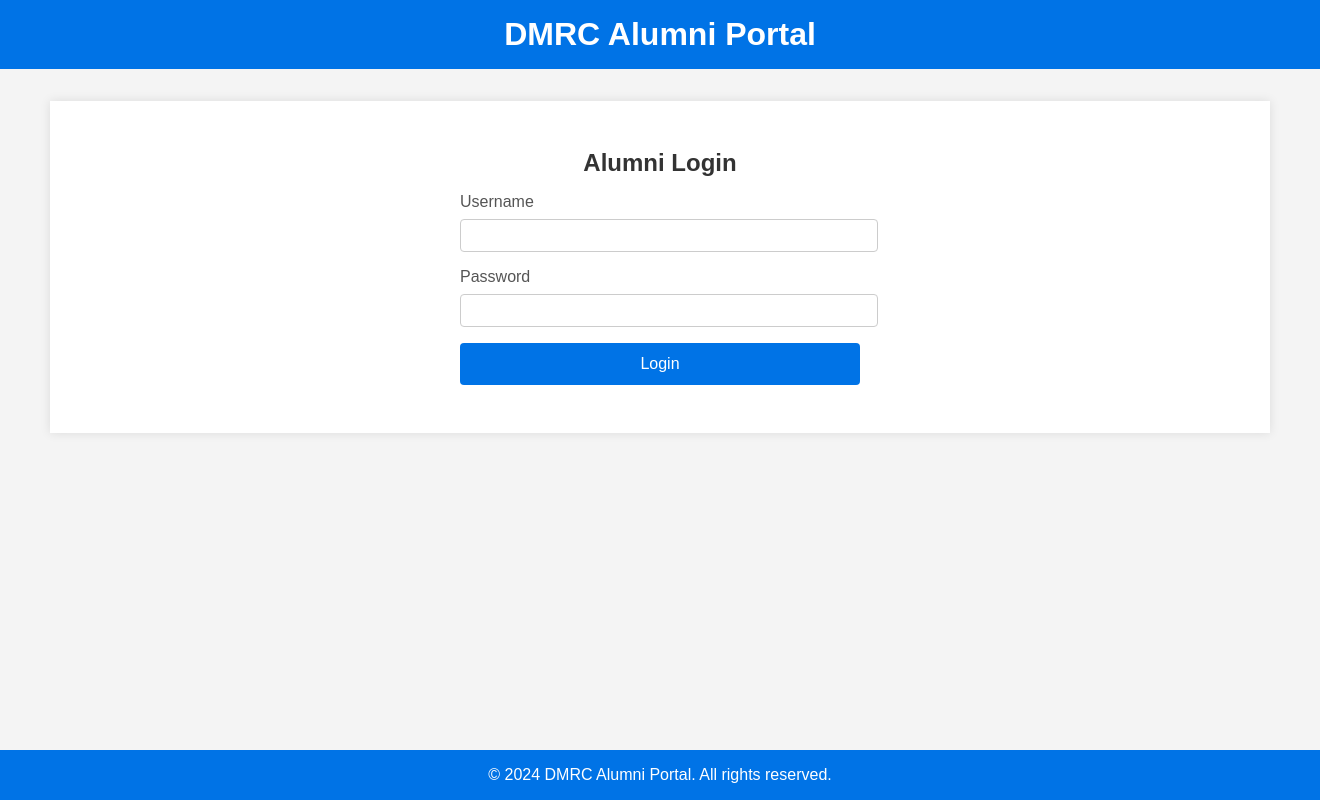
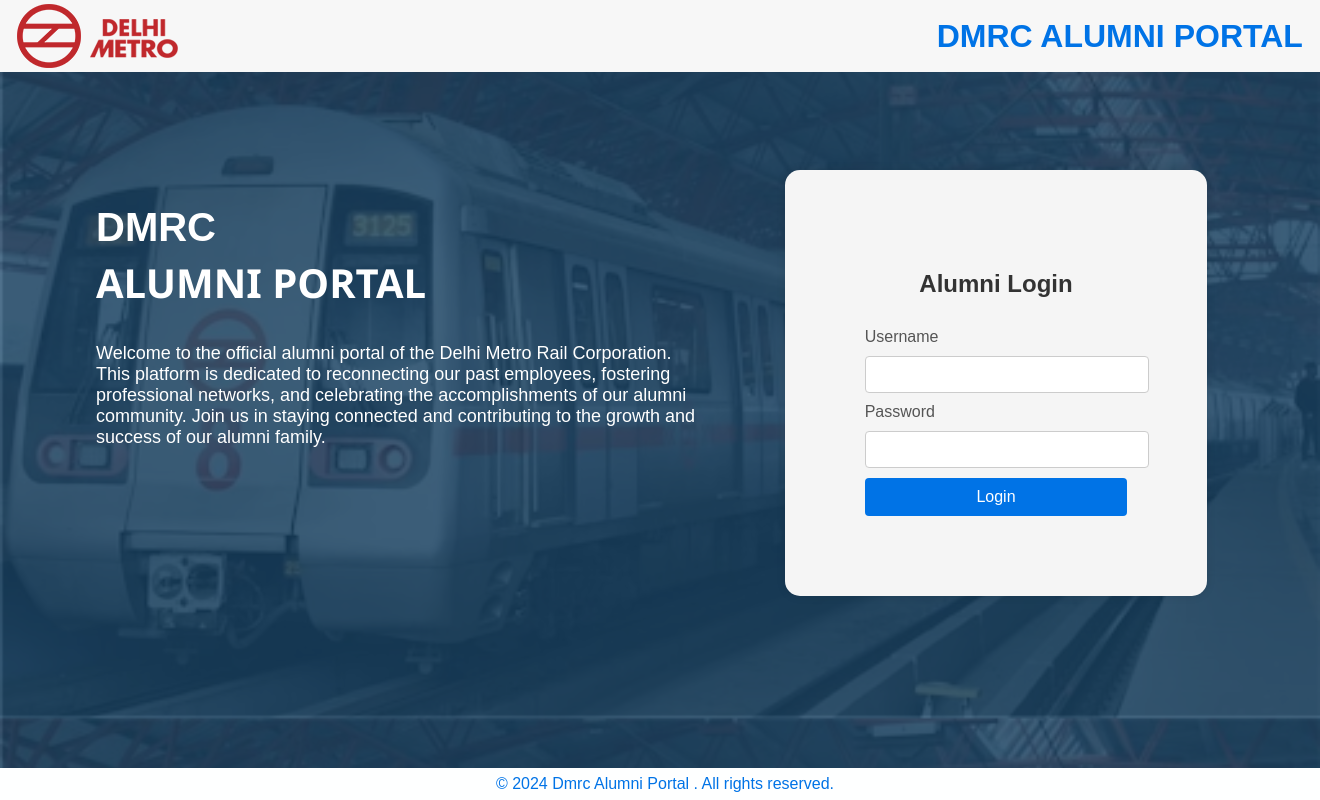
Before and after one commit to daksh-xyz/DMRC, a PHP site: page / in a window 1320 px wide. Run offline with PHP 8.4, Linux system fonts and the light colour scheme.

Commit message:
modified

```diff
--- a/config/config.php
+++ b/config/config.php
@@ -1,3 +1,4 @@
 <?php
     $con = mysqli_connect("localhost", "root", "root", "dmrc", 3307)
+    or die(mysqli_connect_error());
 ?>
--- a/index.php
+++ b/index.php
@@ -1,18 +1,33 @@
 <!DOCTYPE html>
 <html lang="en">
+
 <head>
     <meta charset="UTF-8">
     <meta name="viewport" content="width=device-width, initial-scale=1.0">
     <link rel="stylesheet" href="src/styles.css">
-    <title>DMRC Alumni Portal</title>
+    <title>Dmrc Alumni Portal</title>
 </head>
+
 <body>
-
     <header>
-        <h1>DMRC Alumni Portal</h1>
+        <div class="head">
+            <img src="./assets/images/logo.png" alt="">
+            <h1>DMRC ALUMNI PORTAL</h1>
+        </div>
     </header>
 
     <div class="container">
+        <div class="about">
+            <h1 id="aboutH1">DMRC</h1>
+            <h2 id="aboutH2">ALUMNI PORTAL</h2>
+            <p>
+                Welcome to the official alumni portal of the Delhi Metro Rail Corporation. This platform is dedicated to
+                reconnecting our past employees, fostering professional networks, and celebrating the accomplishments of
+                our alumni community. Join us in staying connected and contributing to the growth and success of our
+                alumni family.
+            </p>
+
+        </div>
         <div class="login-form">
             <h2>Alumni Login</h2>
             <form action="#">
@@ -28,8 +43,9 @@
     </div>
 
     <footer>
-        <p>&copy; 2024 DMRC Alumni Portal. All rights reserved.</p>
+        <p>&copy; 2024 Dmrc Alumni Portal . All rights reserved.</p>
     </footer>
 
 </body>
+
 </html>
--- a/src/styles.css
+++ b/src/styles.css
@@ -2,14 +2,28 @@ body {
     font-family: Arial, sans-serif;
     margin: 0;
     padding: 0;
-    background-color: #f4f4f4;
+    background-image: url("../assets/images/home_background.png");
+    background-size: cover;
+    background-position: center;
+
+}
+
+body::before {
+    content: "";
+    position: absolute;
+    top: 0;
+    left: 0;
+    width: 100%;
+    height: 100%;
+    background-color: rgba(30, 81, 123, 0.654);
+    z-index: -1;
 }
 
 
 header {
-    background-color: #0073e6;
-    color: white;
-    padding: 1rem 0;
+    background-color: #f7f7f7;
+    color: #0073e6;
+    padding: 4px;
     text-align: center;
 }
 
@@ -17,44 +31,91 @@ header h1 {
     margin: 0;
 }
 
-.container {
-    width: 90%;
-    max-width: 1200px;
-    margin: 2rem auto;
-    padding: 1rem;
-    background: white;
-    box-shadow: 0 0 10px rgba(0,0,0,0.1);
+.head {
+    display: flex;
+    justify-content: space-between;
+    align-items: center;
+    padding: 0 1vw;
 }
 
+.container {
+    display: grid;
+    grid-template-columns: 1fr 1fr;
+    width: 100%;
+    column-gap: 0px;
+    max-width: 1200px;
+    margin: 80px;
+    padding: 1rem;
+
+
+}
+.about{
+    padding-top:10px;
+
+}
+
+#aboutH1 {
+    text-align: start;
+    color: white;
+    font-size: 40px;
+    margin-bottom: 5px;
+}
+
+#aboutH2 {
+    text-align: start;
+    color: white;
+    font-family: 'Segoe UI', Tahoma, Geneva, Verdana, sans-serif;
+    font-size: 40px;
+    font-weight: 600;
+    margin-top: 0;
+}
+
+.about p {
+    font-size: medium;
+    color: white;
+    font-size: 18px;
+
+}
+
+
 .login-form {
-    max-width: 400px;
-    margin: 2rem auto;
+    margin: 2px auto;
+    margin-left: auto;
+    background: whitesmoke;
+    box-shadow: 0 0 10px rgba(0, 0, 0, 0.1);
+    padding: 80px;
+    border-radius: 15px;
+
 }
 
 .login-form h2 {
     text-align: center;
-    margin-bottom: 1rem;
+
+    margin-bottom:30px;
     color: #333;
+
 }
 
 .login-form label {
     display: block;
-    margin-bottom: 0.5rem;
+    margin-bottom: 10px;
     color: #555;
+
+
 }
 
 .login-form input[type="text"],
 .login-form input[type="password"] {
     width: 100%;
-    padding: 0.5rem;
-    margin-bottom: 1rem;
+    padding: 10px;
+    margin-bottom: 10px;
     border: 1px solid #ccc;
     border-radius: 4px;
 }
 
 .login-form input[type="submit"] {
     width: 100%;
-    padding: 0.75rem;
+    padding: 10px;
     border: none;
     border-radius: 4px;
     background-color: #0073e6;
@@ -68,15 +129,15 @@ header h1 {
 }
 
 footer {
-    background-color: #0073e6;
-    color: white;
+    background-color: #feffff;
+    color:  #0073e6;
     text-align: center;
-    padding: 1rem 0;
+    padding: 5px ;
     position: fixed;
     bottom: 0;
     width: 100%;
 }
 
 footer p {
-    margin: 0;
+    margin:2px;
 }
```
Also changed, not shown: assets/images/home_background.png (added), assets/images/img.png (deleted), assets/images/logo.png (added).
